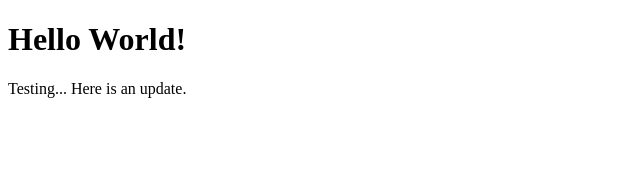
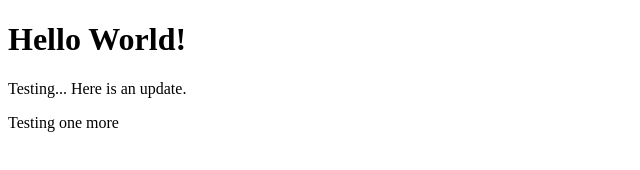
Before and after one commit to shaunthurley/ps-test, a plain HTML site: page index.html in a window 1280 px wide. Shown: the whole page, without its empty margins (0-640 px from the left). Drawn offline with Linux system fonts and the light colour scheme.

Commit message:
Added a second testing line

```diff
--- a/index.html
+++ b/index.html
@@ -8,5 +8,6 @@
 <body>
     <h1>Hello World!</h1>
     <p>Testing... Here is an update.</p>
+    <p>Testing one more</p>
 </body>
 </html>
```
